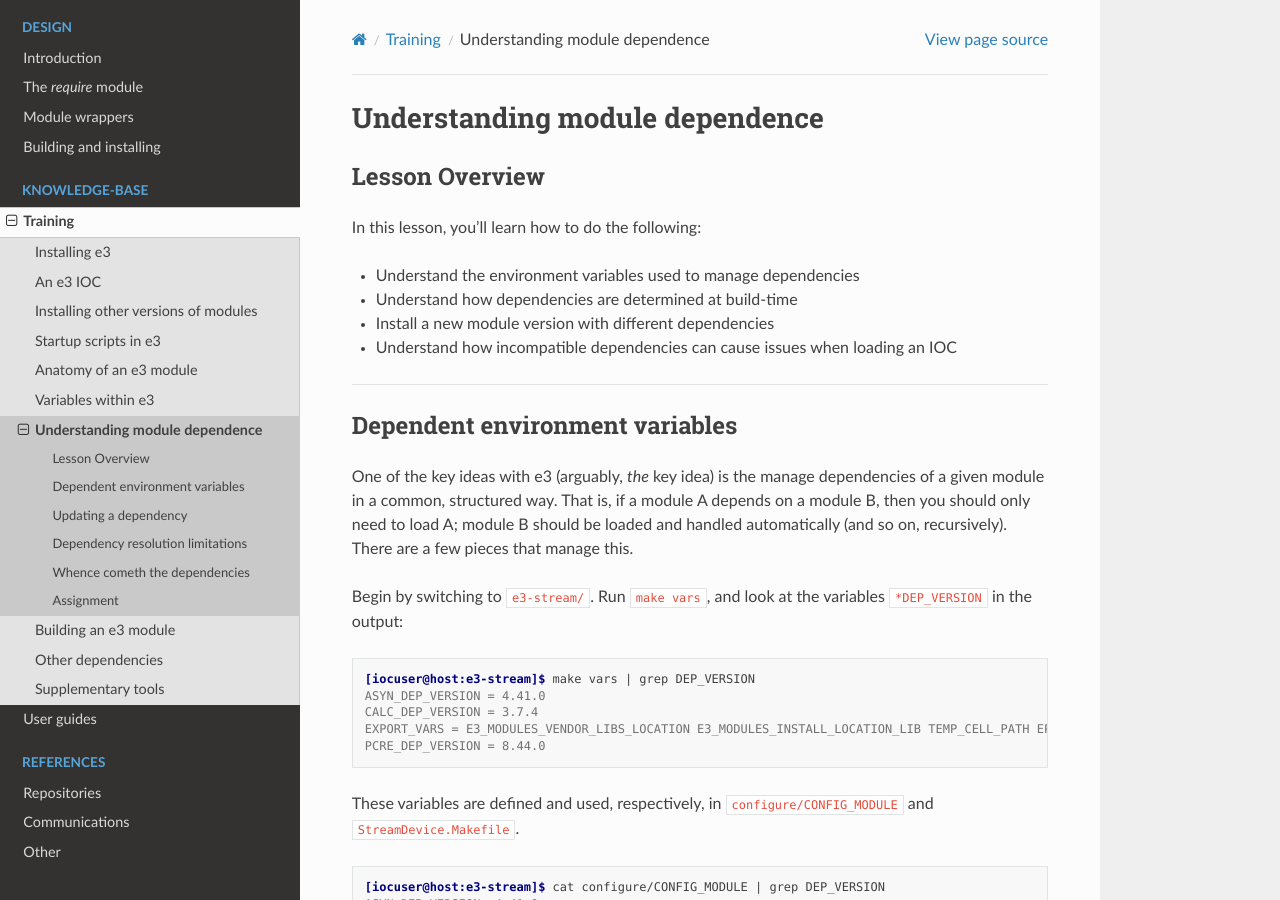
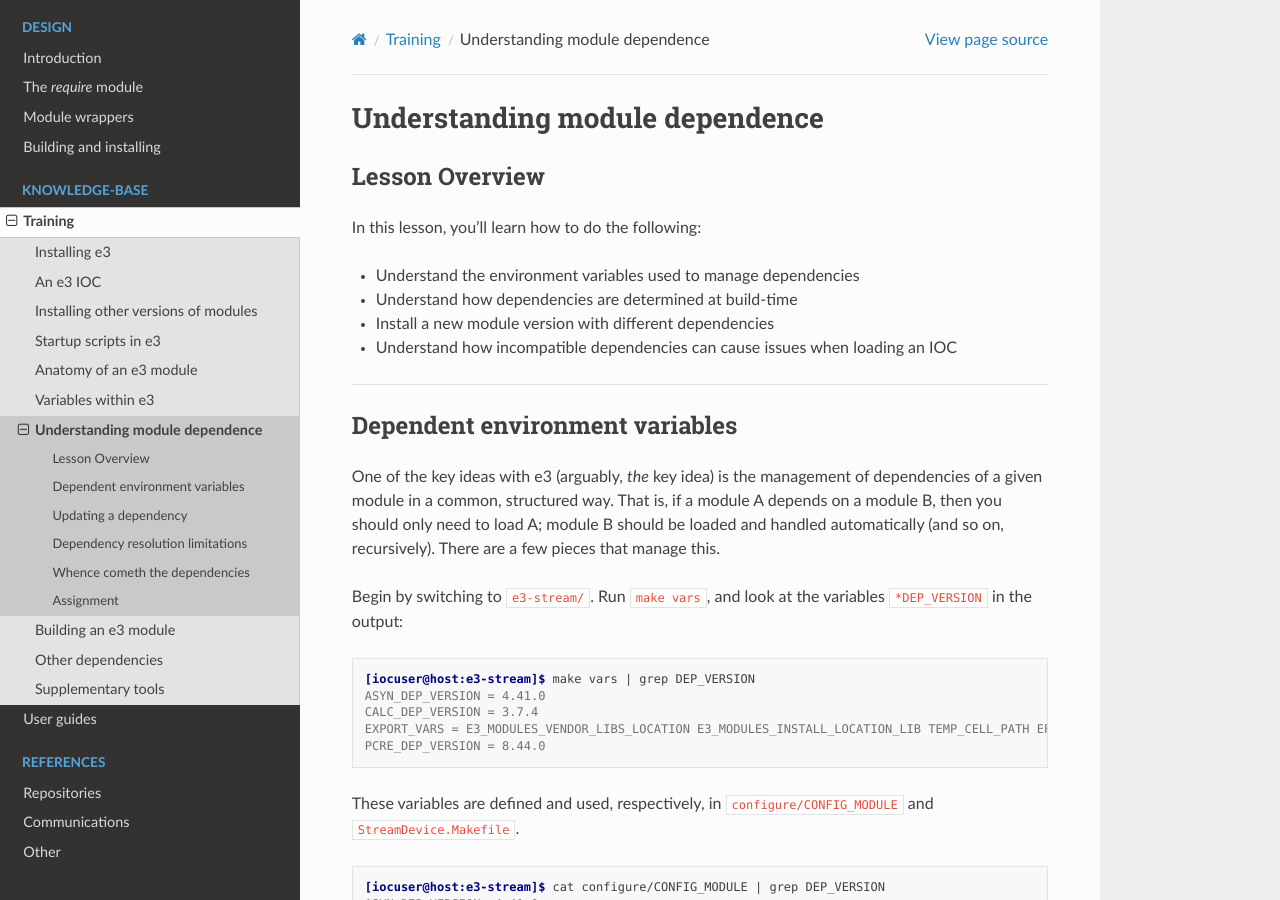
Before and after one commit to ttkorhonen/e3pages, a Sphinx documentation site: the page built from docs/kb/training/workbook/7_module_deps.md, in a window 1280 px wide and 900 px high. Built offline with Sphinx 7.4.7 and the Read the Docs theme 2.0.0, drawn with Linux system fonts in a browser that asks for light colours.

Commit message:
Small change to phrasing

```diff
--- a/docs/kb/training/workbook/7_module_deps.md
+++ b/docs/kb/training/workbook/7_module_deps.md
@@ -13,7 +13,7 @@ In this lesson, you'll learn how to do the following:
 
 ## Dependent environment variables
 
-One of the key ideas with e3 (arguably, *the* key idea) is the manage dependencies of a given module in a common, structured way. That is,
+One of the key ideas with e3 (arguably, *the* key idea) is the management of dependencies of a given module in a common, structured way. That is,
 if a module A depends on a module B, then you should only need to load A; module B should be loaded and handled automatically (and so on,
 recursively). There are a few pieces that manage this.
 
```
